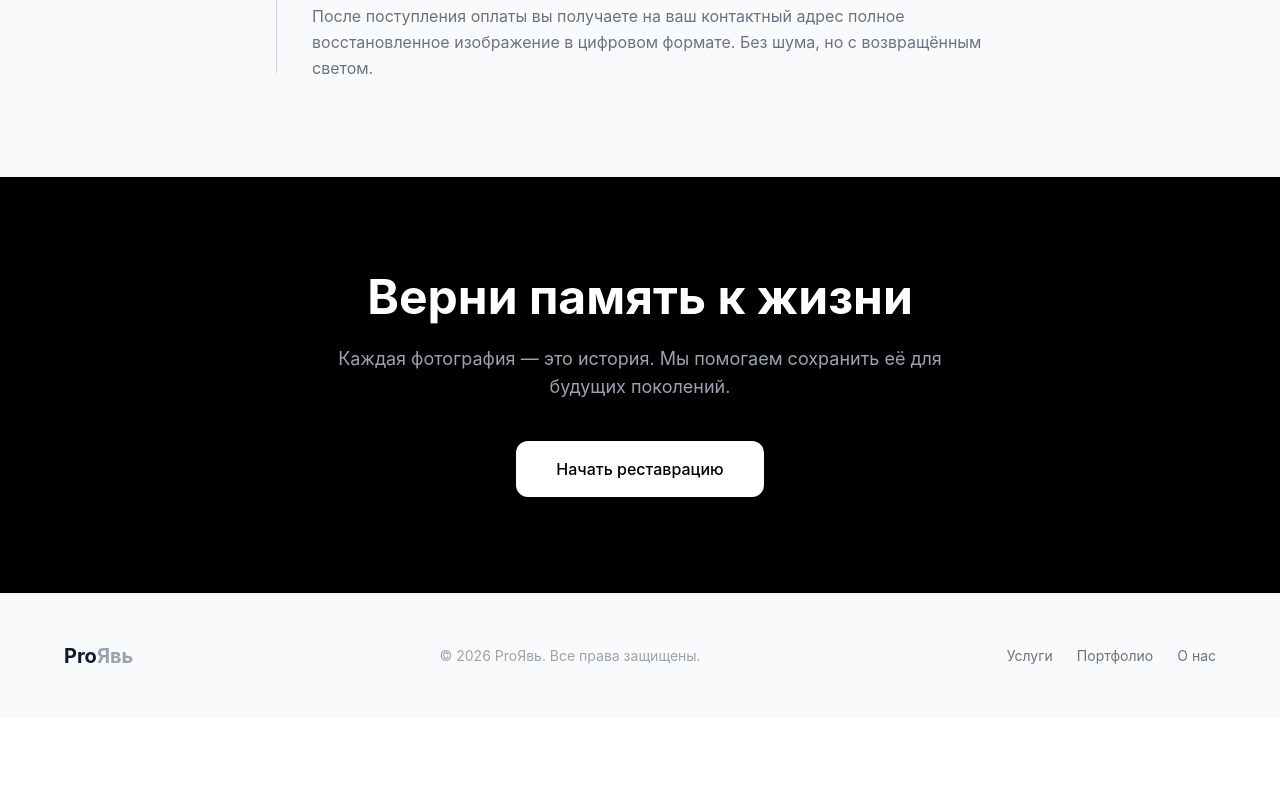
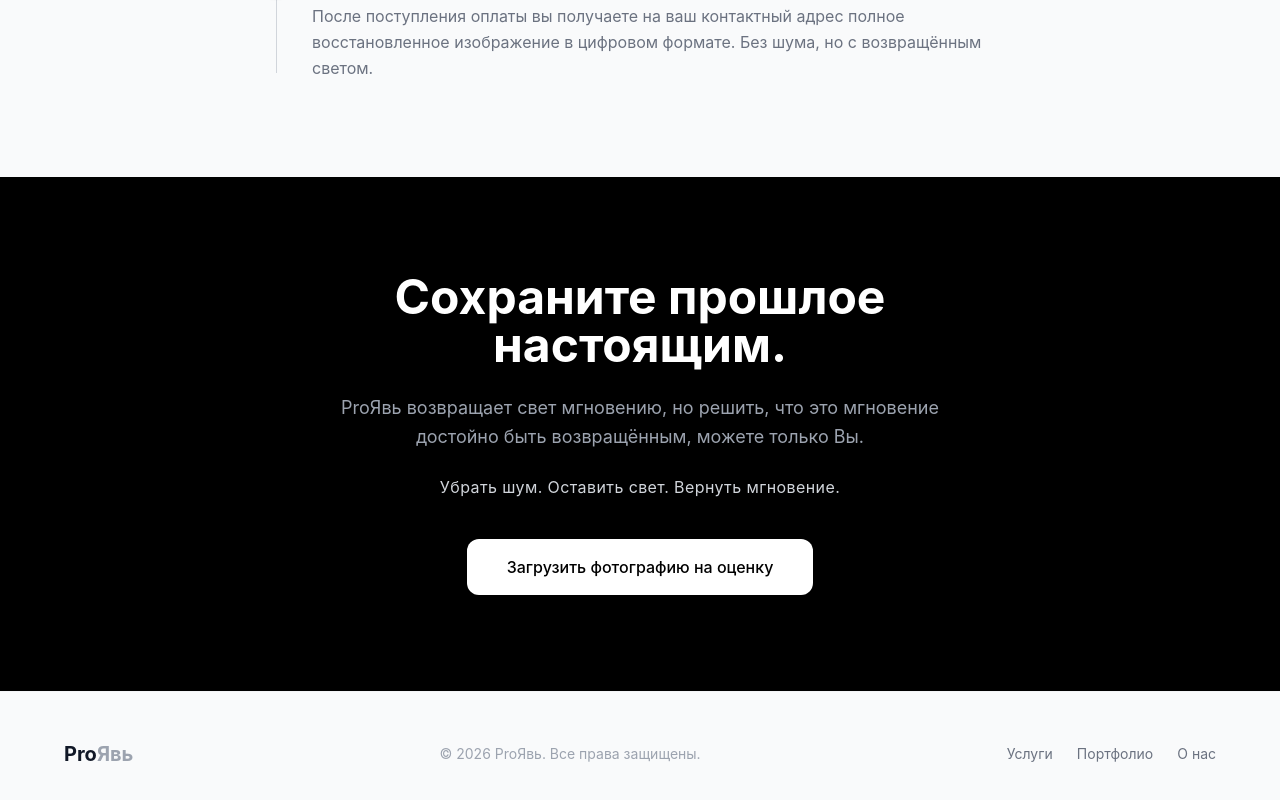
Before and after one commit to proyavi-art/site-proyavi-art, a Next.js app: page / in a window 1280 px wide. Shown: the part 3859-4659 px from the top of the page. Before the commit the page ends 4577 px from the top, so only its background shows below. Built offline with nearby package versions, Linux system fonts and the light colour scheme.

Commit message:
Завершающий блок главной страницы

```diff
--- a/app/page.tsx
+++ b/app/page.tsx
@@ -176,15 +176,18 @@ export default function Home() {
       {/* CTA */}
       <section className="py-24 px-4 bg-black text-white text-center">
         <div className="max-w-2xl mx-auto">
-          <h2 className="text-3xl md:text-5xl font-bold mb-6">Верни память к жизни</h2>
-          <p className="text-gray-400 text-lg mb-10">
-            Каждая фотография — это история. Мы помогаем сохранить её для будущих поколений.
+          <h2 className="text-3xl md:text-5xl font-bold mb-6">Сохраните прошлое настоящим.</h2>
+          <p className="text-gray-400 text-lg mb-6 leading-relaxed">
+            ProЯвь возвращает свет мгновению, но решить, что это мгновение достойно быть возвращённым, можете только Вы.
+          </p>
+          <p className="text-gray-300 text-base mb-10 tracking-wide">
+            Убрать шум. Оставить свет. Вернуть мгновение.
           </p>
           <Link
             href="/uslugi"
             className="inline-block px-10 py-4 bg-white text-black rounded-xl font-medium hover:bg-gray-100 transition-colors"
           >
-            Начать реставрацию
+            Загрузить фотографию на оценку
           </Link>
         </div>
       </section>
```
